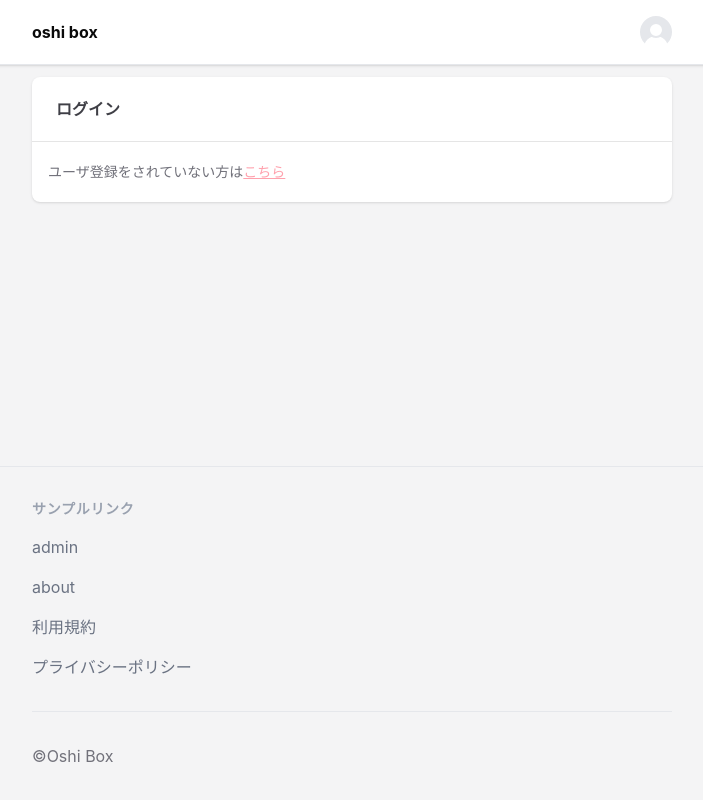
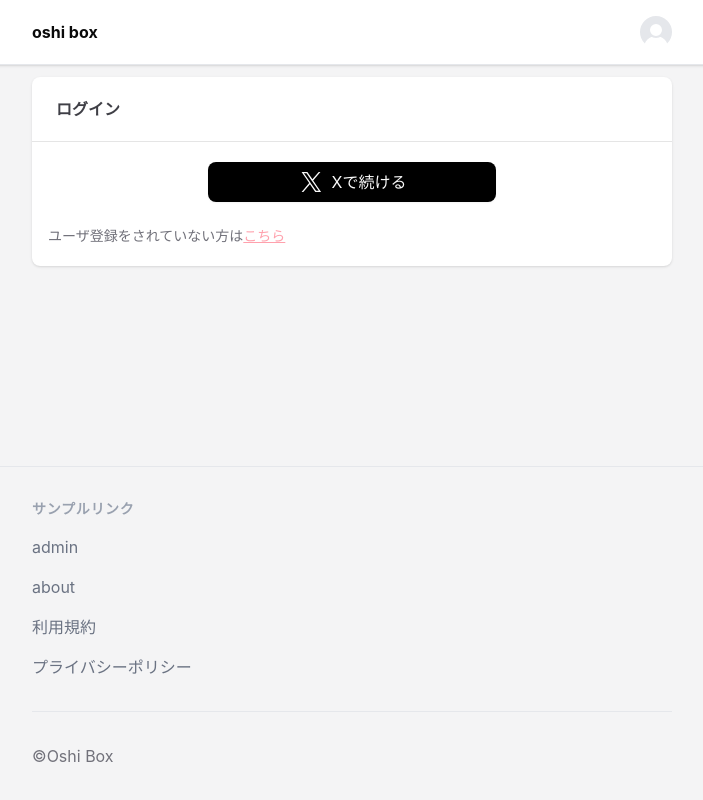
Before and after one commit to miyasuke5798/oshi-box, a Next.js app: page /session/new in a window 1280 px wide. Shown: the whole page, without its empty margins (288-991 px from the left). Built offline with nearby package versions, Linux system fonts and the light colour scheme.

Commit message:
add ui/x_button

```diff
--- a/app/(main)/session/new/page.tsx
+++ b/app/(main)/session/new/page.tsx
@@ -1,5 +1,6 @@
 import Link from "next/link";
 import { Card, CardContent, CardHeader } from "@/components/ui/card";
+import { XButton } from "@/components/ui/x_button";
 
 export default function SessionNew() {
   return (
@@ -9,6 +10,9 @@ export default function SessionNew() {
           <h1 className="text-[#52525b]">ログイン</h1>
         </CardHeader>
         <CardContent className="py-5">
+          <div className="flex flex-col gap-6 max-w-64 sm:max-w-72 mx-auto mb-6">
+            <XButton />
+          </div>
           <ul className="text-sm">
             <li>
               <p>
--- /dev/null
+++ b/components/svg/x_icon.tsx
@@ -0,0 +1,22 @@
+interface XIconProps {
+  width?: number;
+  height?: number;
+  className?: string;
+}
+
+export const XIcon = ({
+  width = 26,
+  height = 26,
+  className = "",
+}: XIconProps) => (
+  <svg
+    width={width}
+    height={height}
+    viewBox="-220 0 1600 1227"
+    fill="currentColor"
+    className={className}
+    xmlns="http://www.w3.org/2000/svg"
+  >
+    <path d="M714.163 519.284L1160.89 0H1055.03L667.137 450.887L357.328 0H0L468.492 681.821L0 1226.37H105.866L515.491 750.218L842.672 1226.37H1200L714.137 519.284H714.163ZM569.165 687.828L521.697 619.934L144.011 79.6944H306.615L611.412 515.685L658.88 583.579L1055.08 1150.3H892.476L569.165 687.854V687.828Z"></path>
+  </svg>
+);
--- a/components/ui/button.tsx
+++ b/components/ui/button.tsx
@@ -5,7 +5,7 @@ import { cva, type VariantProps } from "class-variance-authority";
 import { cn } from "@/lib/utils";
 
 const buttonVariants = cva(
-  "inline-flex items-center justify-center gap-2 whitespace-nowrap rounded-md text-sm font-semibold transition-all disabled:pointer-events-none disabled:opacity-50 [&_svg]:pointer-events-none [&_svg:not([class*='size-'])]:size-4 shrink-0 [&_svg]:shrink-0 outline-none focus-visible:border-ring focus-visible:ring-ring/50 focus-visible:ring-[3px] aria-invalid:ring-destructive/20 dark:aria-invalid:ring-destructive/40 aria-invalid:border-destructive cursor-pointer",
+  "inline-flex items-center justify-center gap-2 whitespace-nowrap rounded-md text-sm font-semibold transition-all disabled:pointer-events-none disabled:opacity-50 outline-none focus-visible:border-ring focus-visible:ring-ring/50 focus-visible:ring-[3px] aria-invalid:ring-destructive/20 dark:aria-invalid:ring-destructive/40 aria-invalid:border-destructive cursor-pointer",
   {
     variants: {
       variant: {
--- /dev/null
+++ b/components/ui/x_button.tsx
@@ -0,0 +1,9 @@
+import { Button } from "@/components/ui/button";
+import { XIcon } from "@/components/svg/x_icon";
+
+export const XButton = () => (
+  <Button className="bg-[#000000] hover:bg-[#000000] hover:shadow-lg font-normal text-base flex items-center gap-2">
+    <XIcon />
+    Xで続ける
+  </Button>
+);
```
